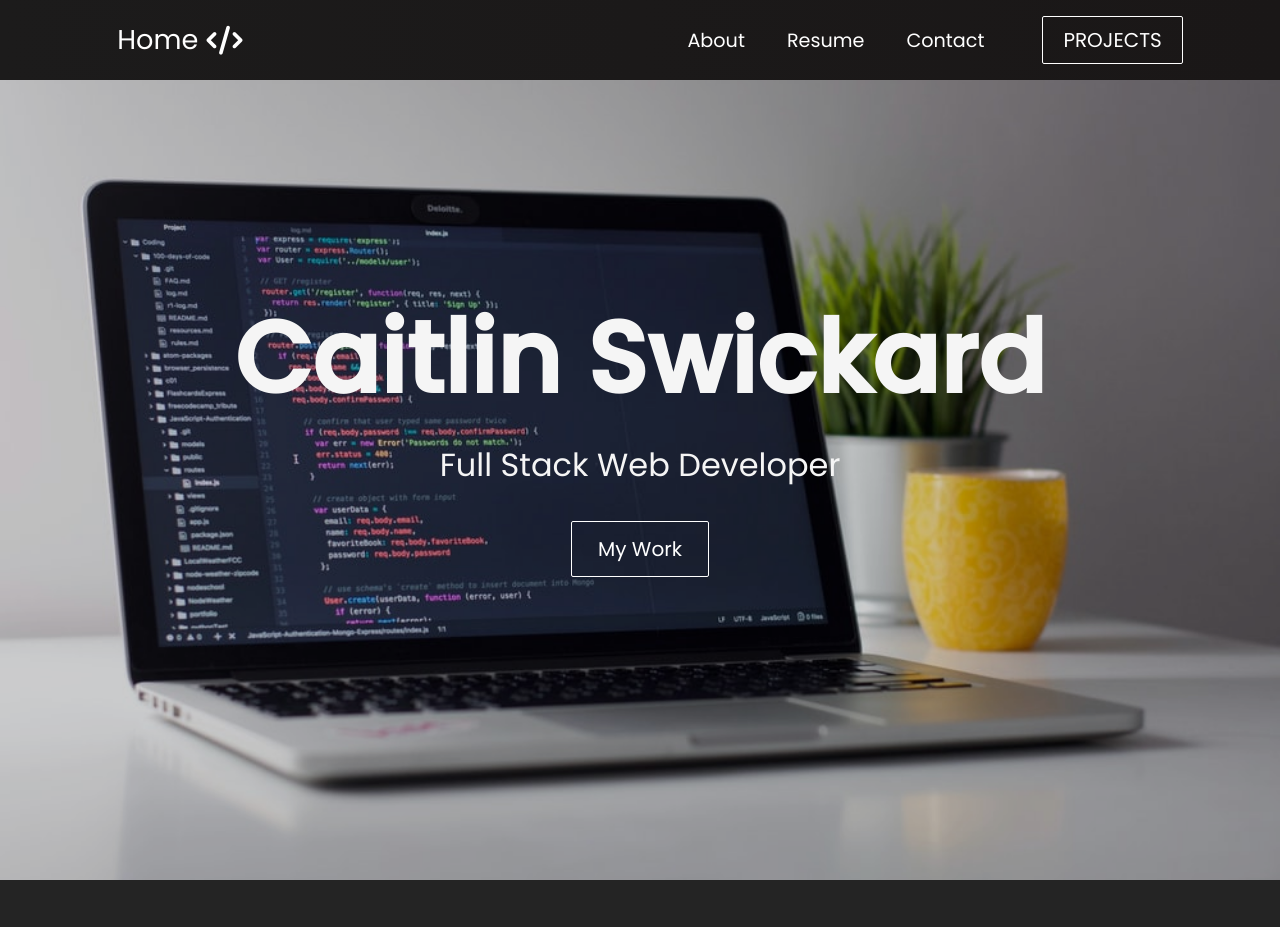
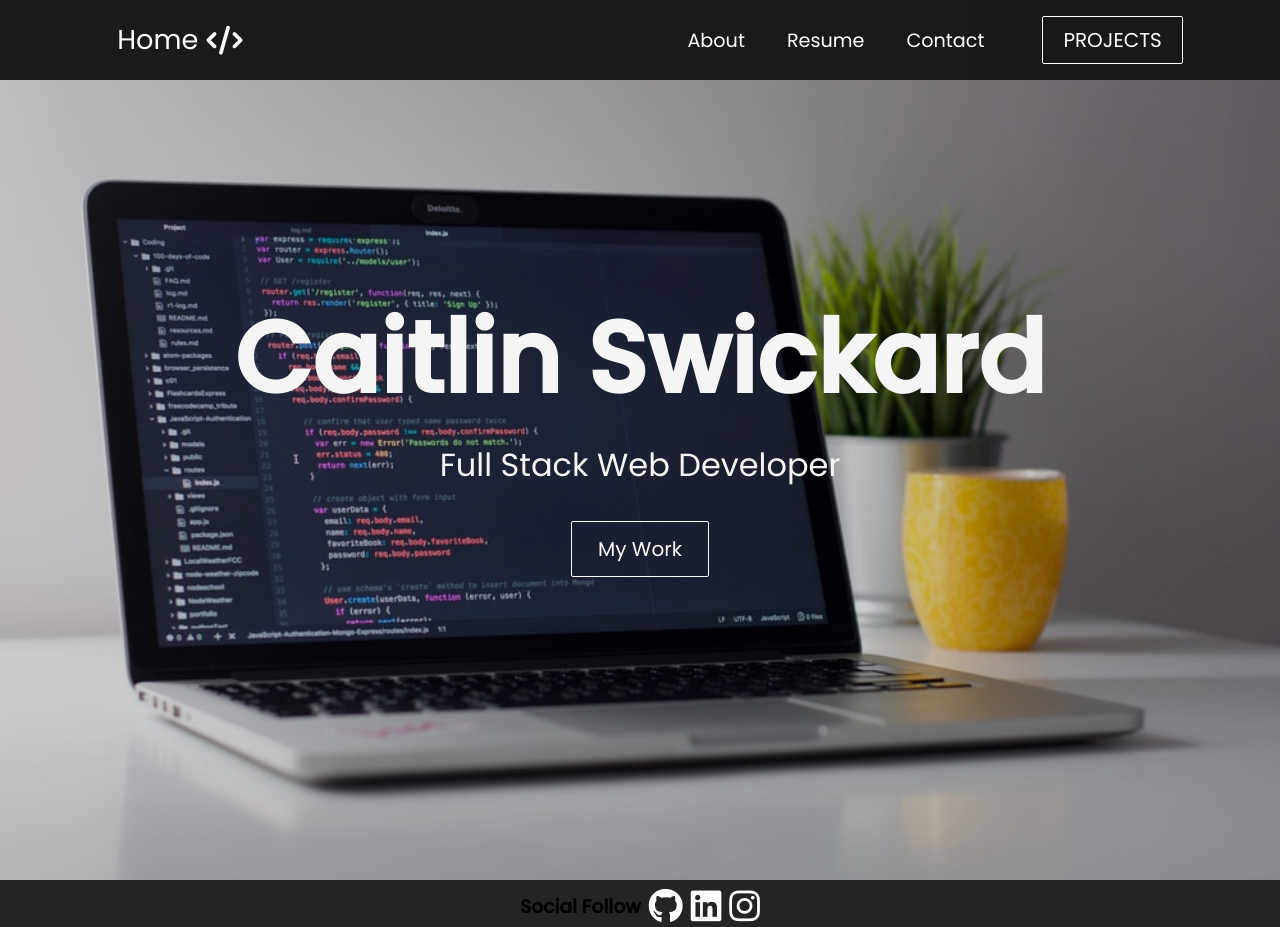
Before and after one commit to CaitlinSwickard/Caitlin-React-Portfolio, a React (Create React App) app: page / in a window 1280 px wide. Shown: the top 927 px of the page. Built offline with nearby package versions, Linux system fonts and the light colour scheme.

Commit message:
added css to footer

```diff
--- a/src/App.css
+++ b/src/App.css
@@ -92,12 +92,6 @@
   margin-right: 10px;
 }
 
-/* .resume-container{
-  display: flex;
-  flex-direction: column;
-  align-items: center;
-} */
-
 .h2 {
   text-align: center;
 }
--- a/src/components/Footer.css
+++ b/src/components/Footer.css
@@ -24,12 +24,14 @@ font-size: 35px;
   align-items: center;
   width: 90%;
   max-width: 1000px;
-  margin: 40px auto 0 auto;
+  margin: auto;
+
 }
 
 .social-icons {
   display: flex;
   justify-content: space-between;
   align-items: center;
+  margin: auto;
   width: 240px;
 }
--- a/src/components/pages/Resume.js
+++ b/src/components/pages/Resume.js
@@ -4,7 +4,7 @@ import { Container } from '@material-ui/core';
 import Grid from '@material-ui/core/Grid';
 import Card from '@mui/material/Card';
 import CardContent from '@mui/material/CardContent';
-import Button from '@mui/material/Button';
+// import Button from '@mui/material/Button';
 import Typography from '@mui/material/Typography';
 import Footer from '../Footer';
 
```
